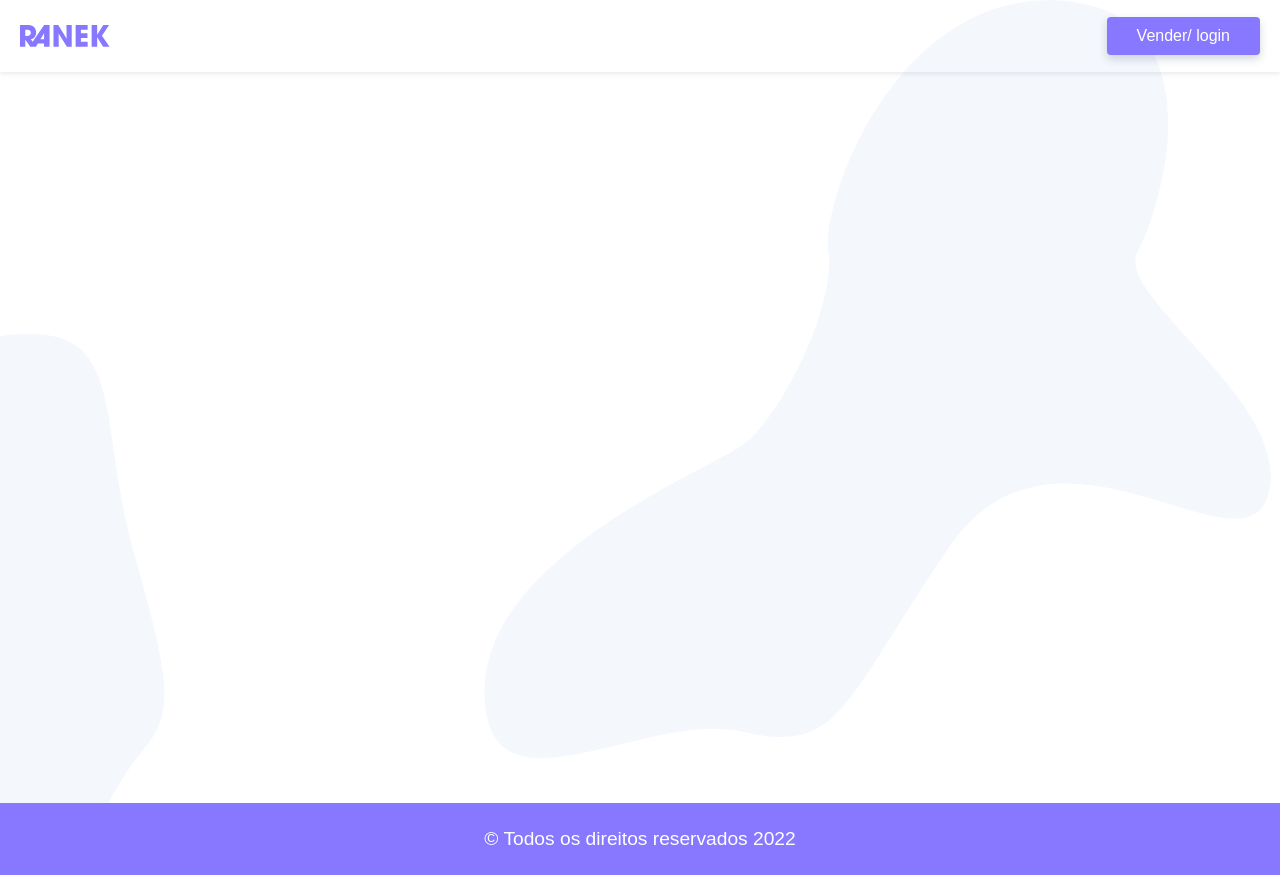
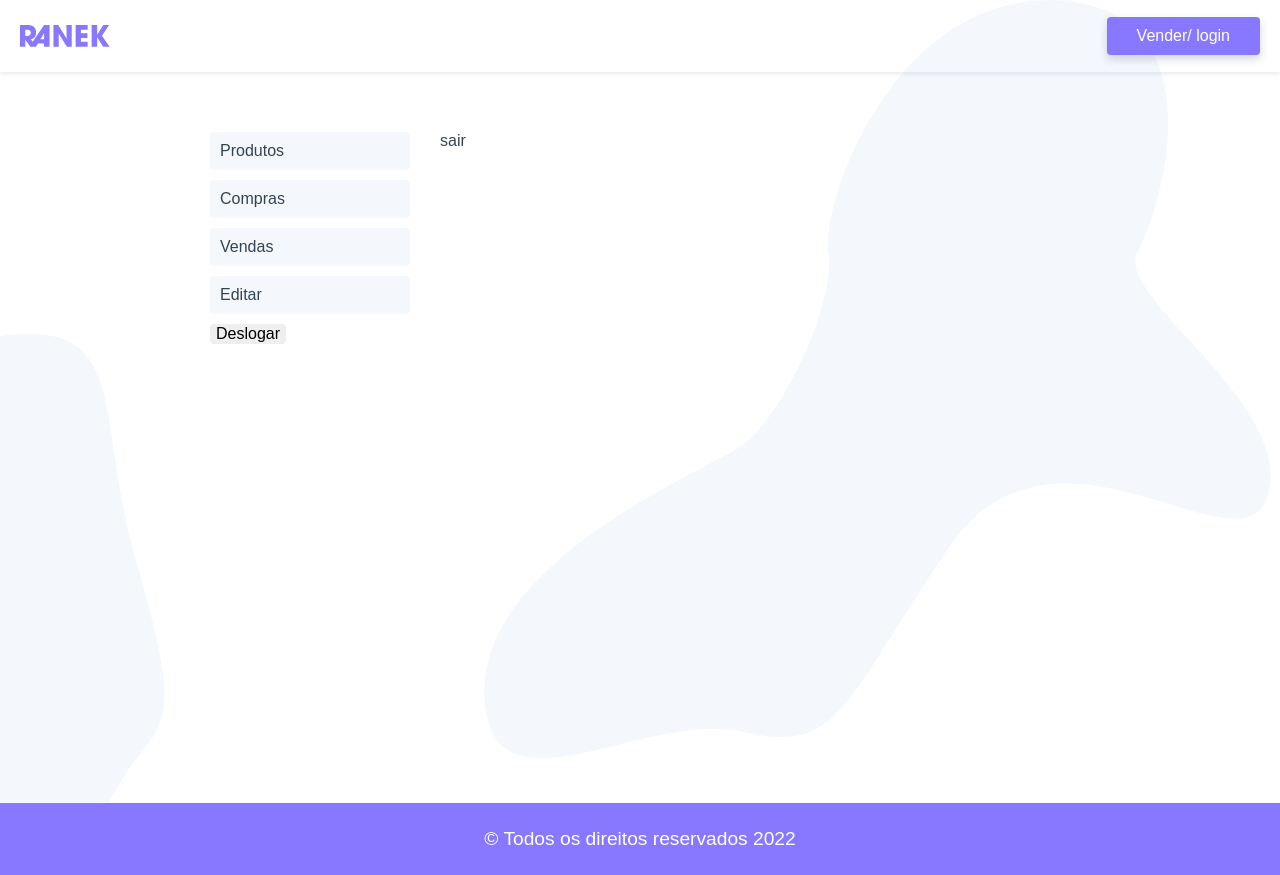
Before and after one commit to WellingtonDS/Marketplace, a Vue app: page /user/sair in a window 1280 px wide. Built offline with nearby package versions, Linux system fonts and the light colour scheme; what v-mask would draw is missing.

Commit message:
criacao das abas de navegacao quando usuario estiver logado e estilizacao das nav

```diff
--- a/db/db.json
+++ b/db/db.json
@@ -33,6 +33,30 @@
       "number": "12",
       "district": "Jardim Londrina",
       "city": "SÃO PAULO",
+      "state": "SP"
+    },
+    {
+      "id": "examplo@gmail.com",
+      "name": "marcoc",
+      "email": "examplo@gmail.com",
+      "password": "123",
+      "code": "05756-230",
+      "street": "Rua Caratatina",
+      "number": "15",
+      "district": "Vila Nova Pirajussara",
+      "city": "São Paulo",
+      "state": "SP"
+    },
+    {
+      "id": "example@gmail.com",
+      "name": "felipe",
+      "email": "example@gmail.com",
+      "password": "123",
+      "code": "05836-350",
+      "street": "Avenida Tomás de Sousa",
+      "number": "13",
+      "district": "Jardim Monte Azul",
+      "city": "São Paulo",
       "state": "SP"
     }
   ],
--- a/src/components/base/header/Header.vue
+++ b/src/components/base/header/Header.vue
@@ -4,7 +4,7 @@
             <router-link to="/" class="logo">
                 <img src="@/assets/img/ranek.svg" alt="logoHeader">
             </router-link>
-            <router-link class="btn" v-if="$store.state.login" to="/User">
+            <router-link class="btn" v-if="$store.state.login" to="/user">
                 {{name}}
             </router-link>
             <router-link v-else class="btn" to="/login">Vender/ login</router-link>
--- a/src/components/productspagination/ProductsPaginate.vue
+++ b/src/components/productspagination/ProductsPaginate.vue
@@ -15,6 +15,6 @@
 export default ProductsPaginateComponent
 </script>
 
-<style lang="scss">
+<style lang="scss" scoped>
     @import './ProductsPaginate.scss'
 </style>
--- a/src/router/index.js
+++ b/src/router/index.js
@@ -4,6 +4,11 @@
 import ProductView from '../views/ProductView.vue';
 import LoginView from '../views/Login.vue';
 import UserView from '../views/user/User.vue';
+import ProductsUser from '../views/user/ProductsUser.vue';
+import EditUser from '../views/user/EditUser.vue';
+import CloseUser from '../views/user/CloseUser.vue';
+import SalesUser from '../views/user/SalesUser.vue';
+import ShoppUser from '../views/user/ShoppUser.vue';
 
 Vue.use(VueRouter)
 
@@ -30,8 +35,34 @@
     },
     {
       path: "/user",
-      name: "user",
-      component: UserView
+      component: UserView,
+      children: [
+        {
+        path: "",
+        name: "usuario",
+        component: ProductsUser
+        },
+        {
+          path: "compras",
+          name: "compras",
+          component: ShoppUser
+        },
+        {
+          path: "vendas",
+          name: "vendas",
+          component: SalesUser
+        },
+        {
+          path: "editar",
+          name: "editar",
+          component: EditUser
+        },
+        {
+          path: "sair",
+          name: "sair",
+          component: CloseUser
+        }
+      ]
     }
   ],
   scrollBehavior() {
--- a/src/store/index.js
+++ b/src/store/index.js
@@ -46,6 +46,22 @@
     createUser(context, payload) {
       context.commit("UPDATE_USER", {id: payload.email});
       return api.post("/user", payload);
+    },
+
+    closeUser (context) {
+      context.commit("UPDATE_USER", {
+        id: "",
+        name: "",
+        email: "",
+        password: "",
+        code: "",
+        street: "",
+        number: "",
+        district: "",
+        city: "",
+        state: ""
+      });
+      context.commit("UPDATE_LOGIN", false);
     }
   },
 
--- a/src/views/Login.vue
+++ b/src/views/Login.vue
@@ -36,7 +36,7 @@
     methods: {
       logar() {
         this.$store.dispatch("getUser", this.login.email);
-        this.$router.push({name: "user"});
+        this.$router.push({name: "usuario"});
       }
     }
   };
--- /dev/null
+++ b/src/views/user/CloseUser.vue
@@ -0,0 +1,11 @@
+<template>
+    <p>sair</p>
+</template>
+
+<script>
+
+</script>
+
+<style lang="scss" scoped>
+
+</style>
--- /dev/null
+++ b/src/views/user/EditUser.vue
@@ -0,0 +1,11 @@
+<template>
+    <p>editar</p>
+</template>
+
+<script>
+
+</script>
+
+<style lang="scss" scoped>
+
+</style>
--- /dev/null
+++ b/src/views/user/ProductsUser.vue
@@ -0,0 +1,13 @@
+<template>
+    <p>Lista de produto</p>
+
+</template>
+
+<script lang="js">
+
+
+</script>
+
+<style lang="scss" scoped>
+
+</style>
--- /dev/null
+++ b/src/views/user/SalesUser.vue
@@ -0,0 +1,11 @@
+<template>
+    <p>vender</p>
+</template>
+
+<script lang="js">
+
+</script>
+
+<style lang="scss" scoped>
+
+</style>
--- /dev/null
+++ b/src/views/user/ShoppUser.vue
@@ -0,0 +1,11 @@
+<template>
+    <p>comprar</p>
+</template>
+
+<script>
+
+</script>
+
+<style lang="scss" scoped>
+
+</style>
--- a/src/views/user/User.vue
+++ b/src/views/user/User.vue
@@ -1,12 +1,81 @@
 <template>
-  <p>Página do Usuário: {{$store.state.user.name}}</p>
+  <section class="user">
+    <nav class="sidenav">
+      <ul>
+        <li>
+          <router-link :to="{name: 'usuario'}" >Produtos</router-link>
+        </li>
+        <li>
+          <router-link :to="{name: 'compras'}" >Compras</router-link>
+        </li>
+        <li>
+          <router-link :to="{name: 'vendas'}" >Vendas</router-link>
+        </li>
+        <li>
+          <router-link :to="{name: 'editar'}" >Editar</router-link>
+        </li>
+        <li>
+          <button @click="closeUser">Deslogar</button>
+        </li>
+      </ul>
+    </nav>
+    <transition mode="out-in">
+      <router-view></router-view>
+    </transition>
+  </section>
 </template>
 
 <script>
 export default {
-  name: "UserView"
+  name: "UserView",
+  methods: {
+    closeUser() {
+      this.$store.dispatch("closeUser");
+      this.$router.push("/login");
+    }
+  }
 };
 </script>
 
-<style>
+<style lang="scss" scoped>
+
+.user{
+  display: grid;
+  grid-template-columns: minmax(140px, 200px) 1fr;
+  max-width: 900px;
+  margin: 40px auto;
+  grid-gap: 30px;
+  padding: 20px;
+}
+
+@media screen and (max-width: 500px) {
+  .user{
+    grid-template-columns: 1fr;
+    margin: 0 auto;
+  }
+}
+
+.sidenav a {
+  display: block;
+  padding: 10px;
+  background:#f4f7fc;
+  margin-bottom: 10px;
+  border-radius: 4px;
+}
+
+.sidenav a.router-link-exact-active, .sidenav a:hover, .sidenav button:hover{
+  background: #87f;
+  color: white;
+}
+
+.sidenav button {
+  border: none;
+  widows: 100%;
+  font-size: 1rem;
+  text-align: left;
+  font-family: Arial, Helvetica, sans-serif;
+  cursor: pointer;
+  border-radius: 4px;
+}
+
 </style>
```
